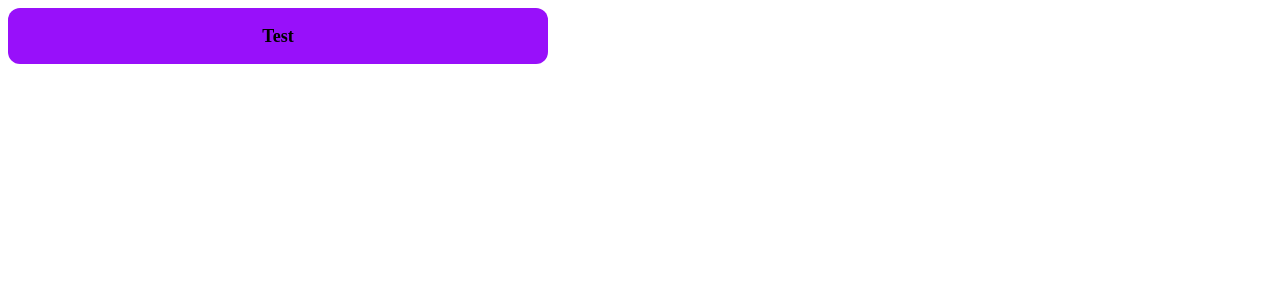
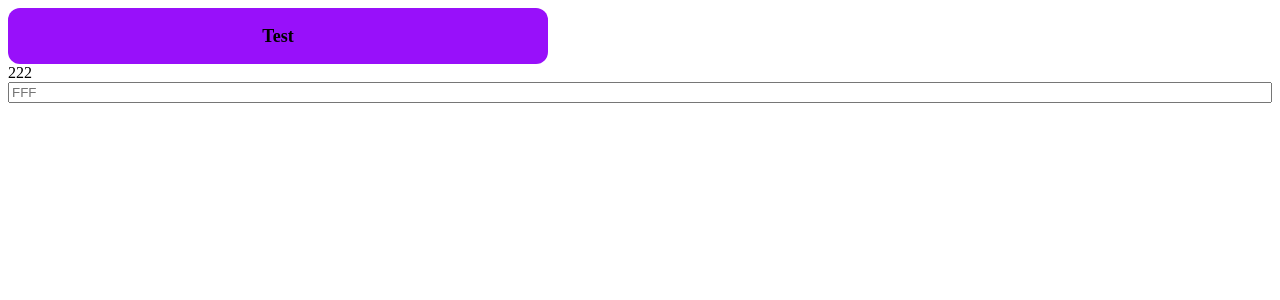
Before and after one commit to KI-24-ATAKA/Pet-Music-Hosting, a React (Vite) app in the folder frontend/MusicHostingWebApp/: page / in a window 1280 px wide. Shown: the top 300 px of the page. Built offline with nearby package versions, Linux system fonts and the light colour scheme.

Commit message:
InputField-props

```diff
--- a/frontend/MusicHostingWebApp/src/App.tsx
+++ b/frontend/MusicHostingWebApp/src/App.tsx
@@ -1,8 +1,12 @@
 import Button from './components/Auth/Button';
+import InputField from './components/Auth/InputField';
 
 export function App() {
 
   return (
-    <Button label='Test' onClick={() => {}} />
+    <div>
+      <Button label='Test' onClick={() => {}} />
+      <InputField label='222' placeholder='FFF' value='' type='text'/>
+    </div>
   )
 }
--- a/frontend/MusicHostingWebApp/src/components/Auth/InputField/InputField.scss
+++ b/frontend/MusicHostingWebApp/src/components/Auth/InputField/InputField.scss
@@ -1,3 +1,4 @@
 .InputField {
-
+  display: flex;
+  flex-direction: column;
 }
--- a/frontend/MusicHostingWebApp/src/components/Auth/InputField/InputField.tsx
+++ b/frontend/MusicHostingWebApp/src/components/Auth/InputField/InputField.tsx
@@ -1,11 +1,41 @@
+import React from 'react';
+
 import './InputField.scss';
 
-interface IInputFieldProps {};
+interface IInputFieldProps {
+    label: string,
+    value: string,
+    placeholder: string,
+    type: string,
+};
 
 function InputField(props: IInputFieldProps) {
+    const [value, setValue] = React.useState(props.value || '');
+
+    const inputRef = React.useRef<HTMLInputElement>(null);
+
+    const handleChange = (event: React.ChangeEvent<HTMLInputElement>) => {
+        setValue(event.target.value);
+    };
+
+    const handleClear = () => {
+        setValue('');
+        inputRef.current?.focus();
+    };
+
     return (
         <div className='InputField'>
-            <input className='InputField__input'/>
+            <label>{props.label}</label>
+            <input
+                className='InputField__input'
+                ref={inputRef}
+                type={props.type}
+                placeholder={props.placeholder}
+                value={value}
+                onChange={handleChange}
+            />
         </div>
     );
 };
+
+export default InputField;
--- a/frontend/MusicHostingWebApp/src/components/Auth/InputField/index.ts
+++ b/frontend/MusicHostingWebApp/src/components/Auth/InputField/index.ts
@@ -0,0 +1,3 @@
+import InputField from './InputField';
+
+export default InputField;
```
